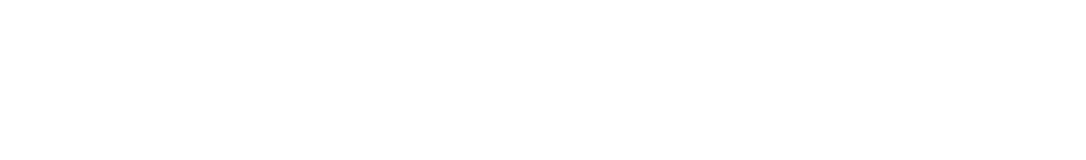
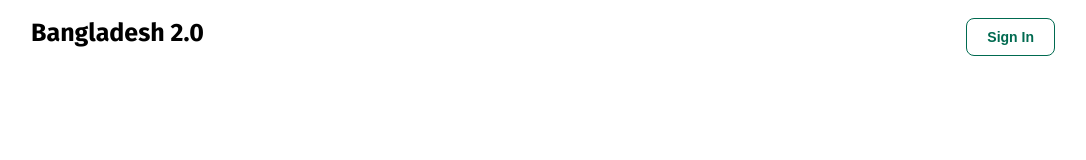
Before and after one commit to purnadebpaul64/ph-assignment-1, a plain HTML site: page index.html in a window 1280 px wide. Shown: the whole page, without its empty margins (47-1133 px from the left). Drawn offline with Linux system fonts and the light colour scheme.

Commit message:
added navigation

```diff
--- a/index.html
+++ b/index.html
@@ -3,10 +3,22 @@
   <head>
     <meta charset="UTF-8" />
     <meta name="viewport" content="width=device-width, initial-scale=1.0" />
+    <link rel="preconnect" href="https://fonts.googleapis.com" />
+    <link rel="preconnect" href="https://fonts.gstatic.com" crossorigin />
+    <link
+      href="https://fonts.googleapis.com/css2?family=Fira+Sans:ital,wght@0,100;0,200;0,300;0,400;0,500;0,600;0,700;0,800;0,900;1,100;1,200;1,300;1,400;1,500;1,600;1,700;1,800;1,900&display=swap"
+      rel="stylesheet"
+    />
+    <link rel="stylesheet" href="style/style.css" />
     <title>BANGLADESH 2.0</title>
   </head>
-  <body>
-    <header></header>
+  <body class="main-font">
+    <header class="container">
+      <nav class="main-nav">
+        <div class="logo-text">Bangladesh 2.0</div>
+        <button class="secondary-btn">Sign In</button>
+      </nav>
+    </header>
     <main></main>
     <footer></footer>
   </body>
--- a/style/style.css
+++ b/style/style.css
@@ -0,0 +1,40 @@
+* {
+  padding: 0;
+  margin: 0;
+  box-sizing: border-box;
+}
+
+/* ===== Common Styles ===== */
+.main-font {
+  font-family: "Fira Sans", serif;
+}
+.container {
+  max-width: 1180px;
+  padding: 0 78px;
+}
+.secondary-btn {
+  padding: 10px 20px;
+  color: #006a50;
+  border: 1px solid #006a50;
+  border-radius: 8px;
+  background-color: #ffffff;
+  font-size: 14px;
+  font-weight: 600;
+  transition: all ease 0.15s;
+}
+.secondary-btn:hover {
+  background-color: #c6e4d6;
+  color: #006a50;
+  box-shadow: 3px 3px 0px 0px rgba(0, 106, 80, 1);
+}
+
+/* ===== Navigation Style ===== */
+.main-nav {
+  display: flex;
+  justify-content: space-between;
+  padding: 18px 0;
+}
+.logo-text {
+  font-size: 25px;
+  font-weight: 700;
+}
```
